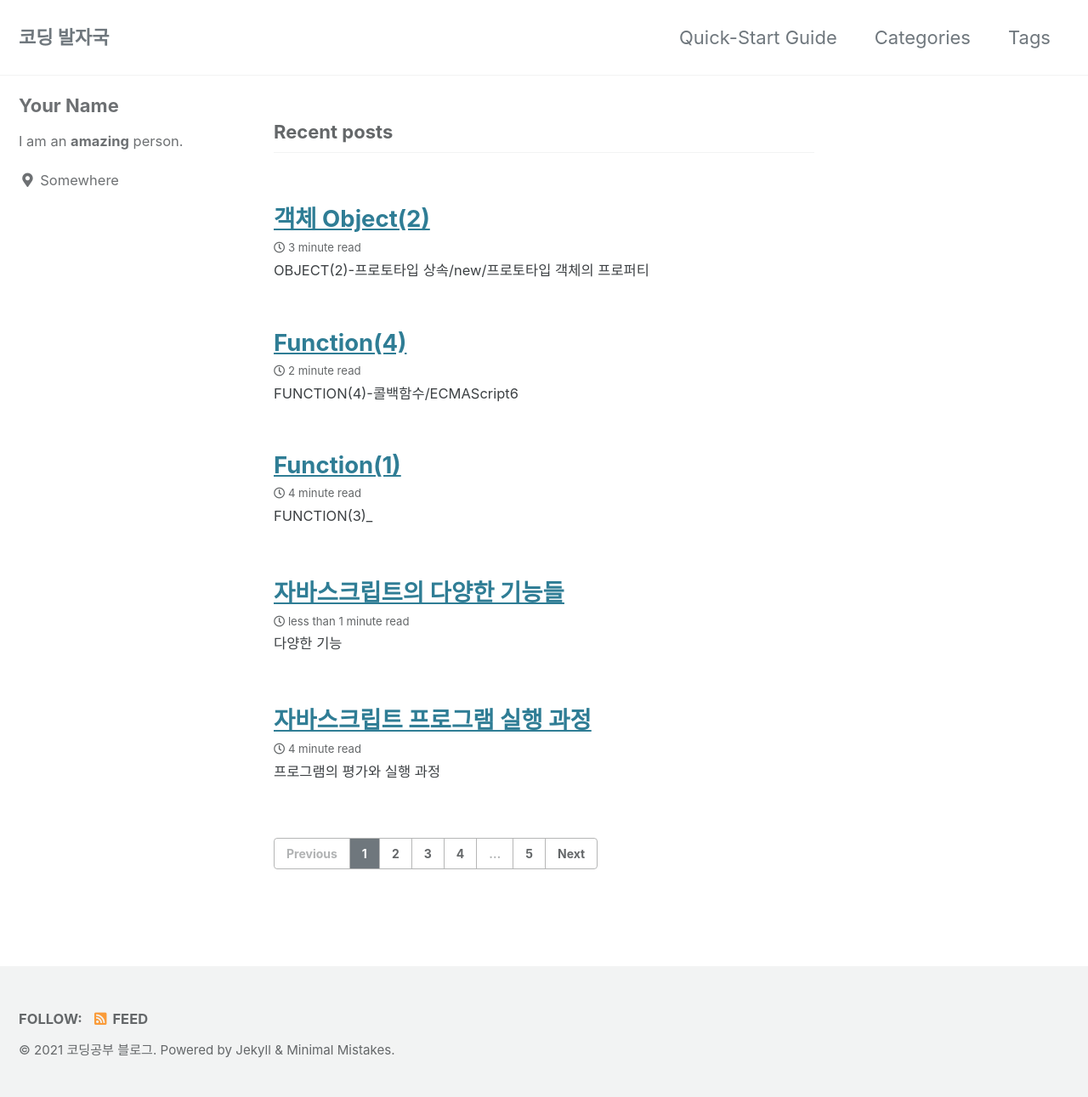
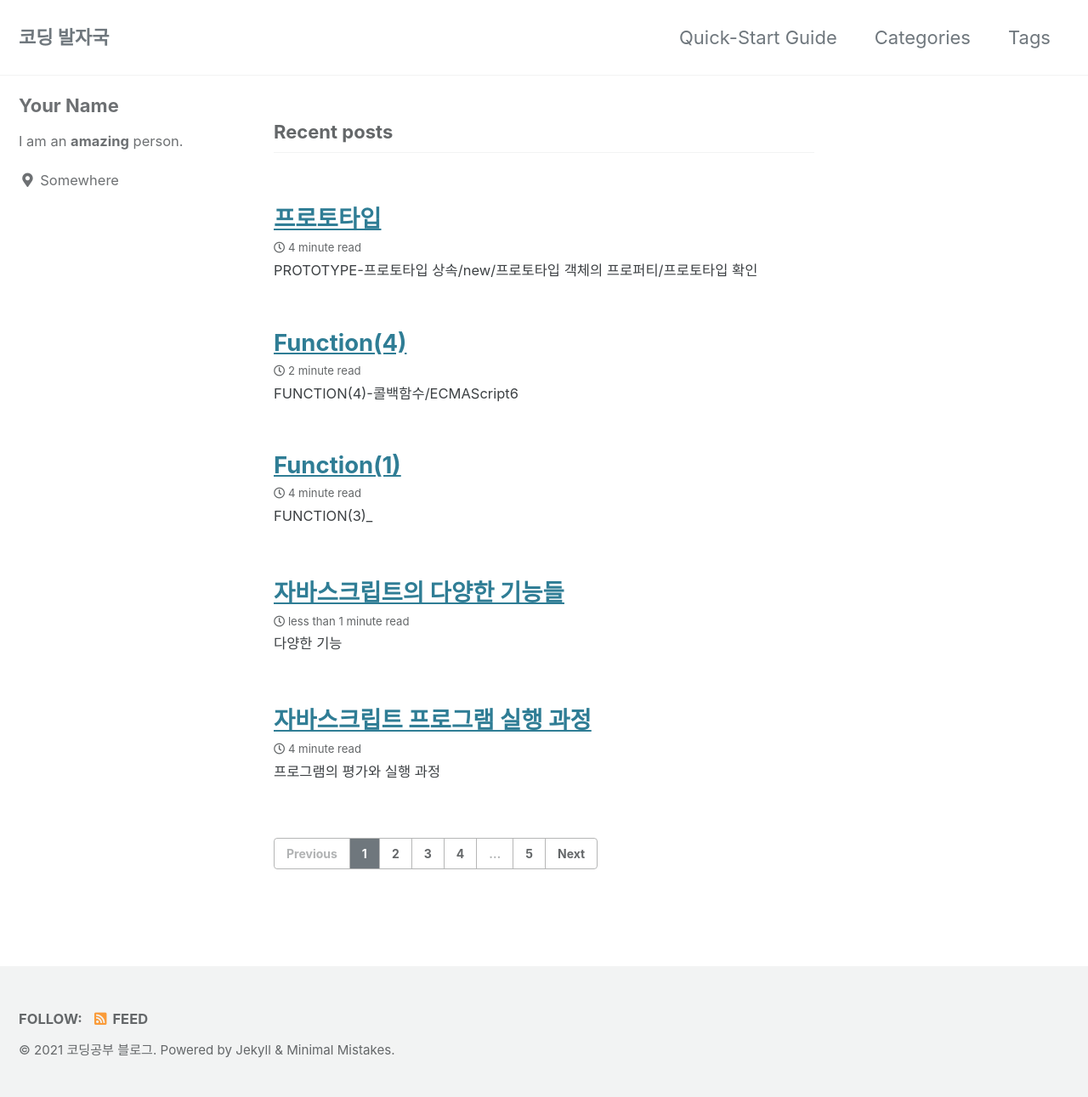
Before and after one commit to dareunk/dareunk.github.io, a Jekyll site: the page built from index.html, in a window 1280 px wide. Shown: the whole page at 85% size. Built offline with Jekyll 4.4.1, drawn with Linux system fonts in a browser that asks for light colours; cached includes are drawn as plain includes; the list of posts is cut into pages by our own code; part of the change alters nothing that is shown.

Commit message:
add Prototype method

````diff
--- a/_posts/2021-08-06-object(2).md
+++ b/_posts/2021-08-06-object(2).md
@@ -1,5 +1,5 @@
 ---
-title: "객체 Object(2)"
+title: "프로토타입"
 category:
     - Javascript
 tag:
@@ -8,7 +8,7 @@ tag:
 toc: true
 ---
 
-### OBJECT(2)-프로토타입 상속/new/프로토타입 객체의 프로퍼티
+### PROTOTYPE-프로토타입 상속/new/프로토타입 객체의 프로퍼티/프로토타입 확인
 
 ---
 
@@ -309,3 +309,68 @@ console.log(f.prototype.isPrototypeOf(obj)); //->true
 console.log(Object.prototype.isPrototypeOf(obj))//->true
 console.log(Date.prototype.isPrototypeOf(obj))//->false
 ```
+
+
+* #### Object.prototype
+
+
+1. Object 생성자
+
+-Object생성자는 내장 생성자로 일반적인 객체를 생성
+
+
+-인수없이 실행할 경우에는 빈 객체를 생성
+
+ex) var obj = new Object(); 는 var obj={};와 동일함
+
+
+-Object생성자를 new없이 호출해도 new를 붙여서 호출했을 때와 동일하게 동작
+
+
+-객체를 조절하기 위한 메서드와 프로퍼티를 제공
+
+
+**Object생성자의 메서드**
+
+![image](https://user-images.githubusercontent.com/83913407/128724436-af777f80-3a6f-4c36-9faa-5633c736c28a.png)
+![image](https://user-images.githubusercontent.com/83913407/128724556-1a0dd7c2-e82f-456d-8816-bbaa57a4b597.png)
+
+
+**Object.prototype의 메서드**
+
+![image](https://user-images.githubusercontent.com/83913407/128724720-789788aa-5249-4d96-8ba9-2ccbe418fb08.png)
+
+
+**원리)**
+
+![image](https://user-images.githubusercontent.com/83913407/128727157-7834676d-9881-4204-a3ac-2f87747cbd5d.png)
+
+
+**Object.create로 객체 생성**
+
+```javascript
+var person1 = {
+        name: "tom",
+        sayhello: function(){console.log("hello" + this.name);}
+};
+var person2 = Object.create(person1);
+person2.name="huck";
+person2.sayhello(); //->hello huck
+```
+
+<u>인수에 null을 넘기면 프로토타입이 없는 객체를 생성</u>
+
+
+ex) var blankObject = Object.create(null);
+
+-이를 활용하면 순수한 프로퍼티 집합(해시 테이블)을 만들수 있지만, 이런 경우에는 Object.prototype을 상속받지 않았기 때문에 Object.prototype메서드(ex.toString(),valeOf() 등)을 이용할 수 없음
+
+
+-객체 리터럴은 빈 객체를 만들어도 Object.prototype메서드를 이용할 수 있음
+
+
+-Object.create로 만든 빈 객체도 Object.prototype메서드를 이용하기 위해서는 **인수로 Object.prototype을 넘겨줌**
+
+var obj = Object.create(Object.prototype);
+
+![image](https://user-images.githubusercontent.com/83913407/128726681-a1d9894a-c656-4284-bdba-a9b012b5ec85.png)
````
